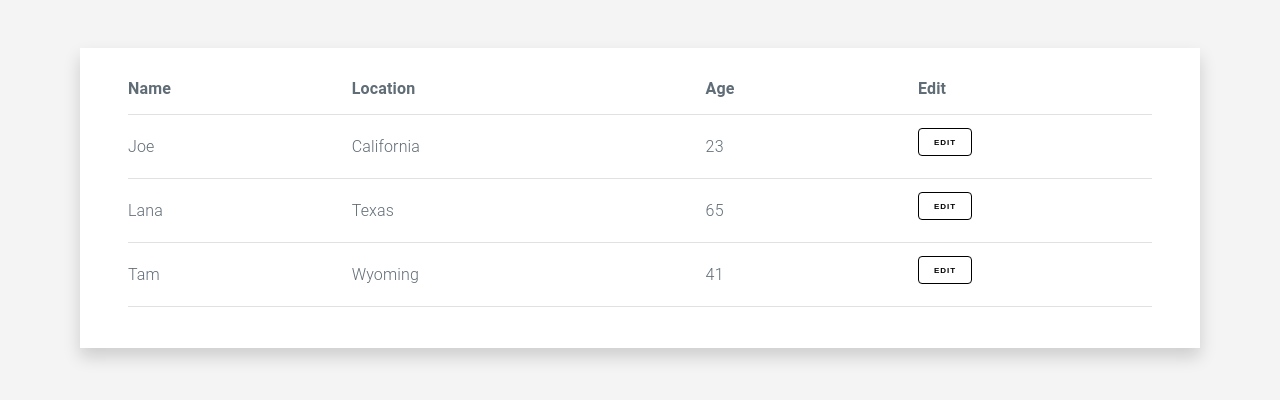
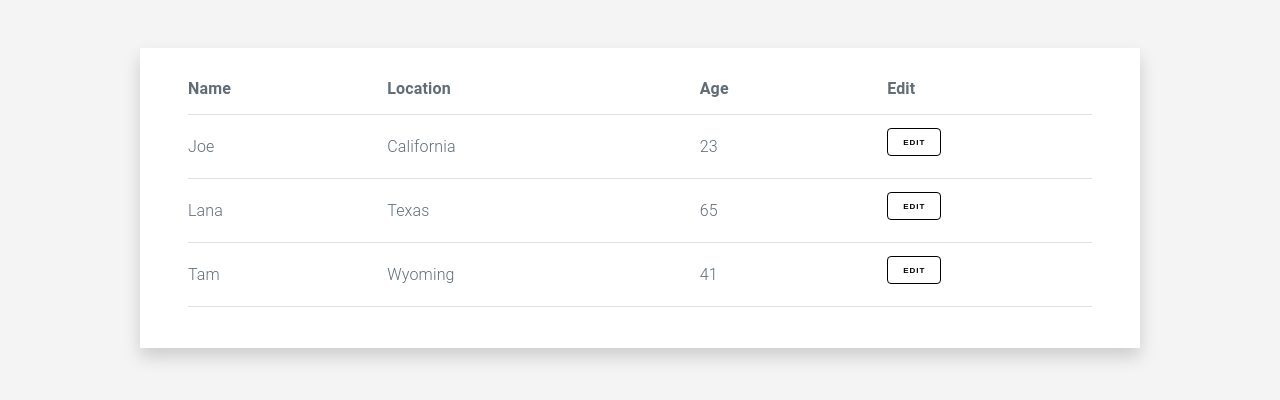
Before and after one commit to freddieiboy/table-app, a React (Create React App) app: page / in a window 1280 px wide. Shown: the part 202-602 px from the top of the page. Built offline with nearby package versions, Linux system fonts and the light colour scheme; the HTML template or start-up script is replaced by a standard one.

Commit message:
create searchbox

```diff
--- a/src/UsersDataTable.js
+++ b/src/UsersDataTable.js
@@ -13,7 +13,8 @@ class UsersDataTable extends Component {
         margin: '5em',
         padding: '1em 3em',
         backgroundColor: 'white',
-        boxShadow: '0px 9px 16px 0px rgba(0,0,0,0.16)'
+        boxShadow: '0px 9px 16px 0px rgba(0,0,0,0.16)',
+        maxWidth: '1000px'
       }
     }
     return (
```
Also changed, not shown: src/searchBox.js (added, +14 -0 lines).
